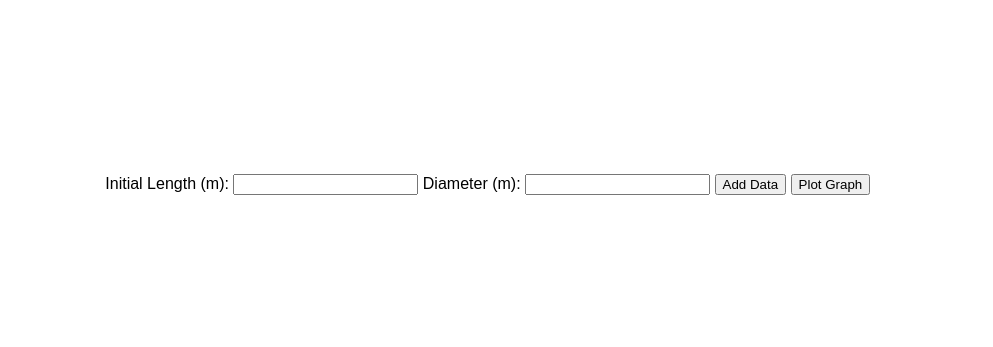
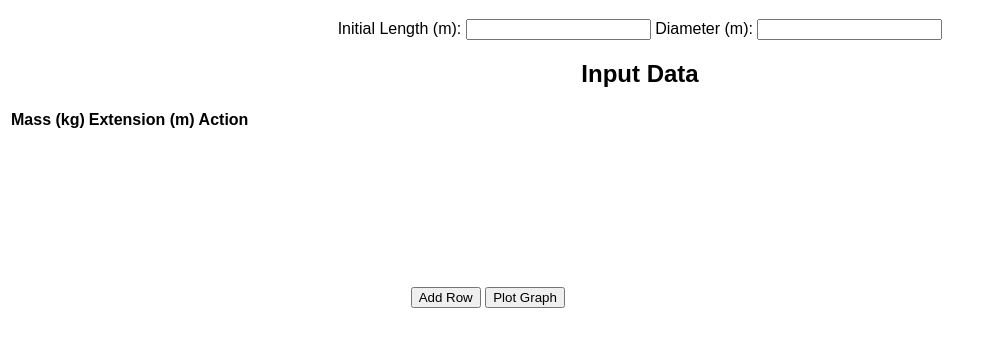
Before and after one commit to DinoZoomer/Physics-Stress-Strain, a plain HTML site: page index.html in a window 1280 px wide. Shown: the part 61-408 px from the top of the page, without its empty margins (0-993 px from the left). Drawn offline with nearby package versions, Linux system fonts and the light colour scheme.

Commit message:
Update index.html

```diff
--- a/index.html
+++ b/index.html
@@ -9,11 +9,29 @@
 </head>
 <body>
     <h1>Stress-Strain Graph</h1>
+
     <label>Initial Length (m): <input type="number" id="initialLength" step="0.01"></label>
     <label>Diameter (m): <input type="number" id="diameter" step="0.01"></label>
-    <button onclick="addData()">Add Data</button>
+
+    <h2>Input Data</h2>
+    <table id="dataTable">
+        <thead>
+            <tr>
+                <th>Mass (kg)</th>
+                <th>Extension (m)</th>
+                <th>Action</th>
+            </tr>
+        </thead>
+        <tbody>
+            <!-- Rows will be dynamically added here -->
+        </tbody>
+    </table>
+
+    <button onclick="addRow()">Add Row</button>
     <button onclick="plotGraph()">Plot Graph</button>
+
     <canvas id="myChart"></canvas>
+
     <script src="script.js"></script>
 </body>
 </html>
```
